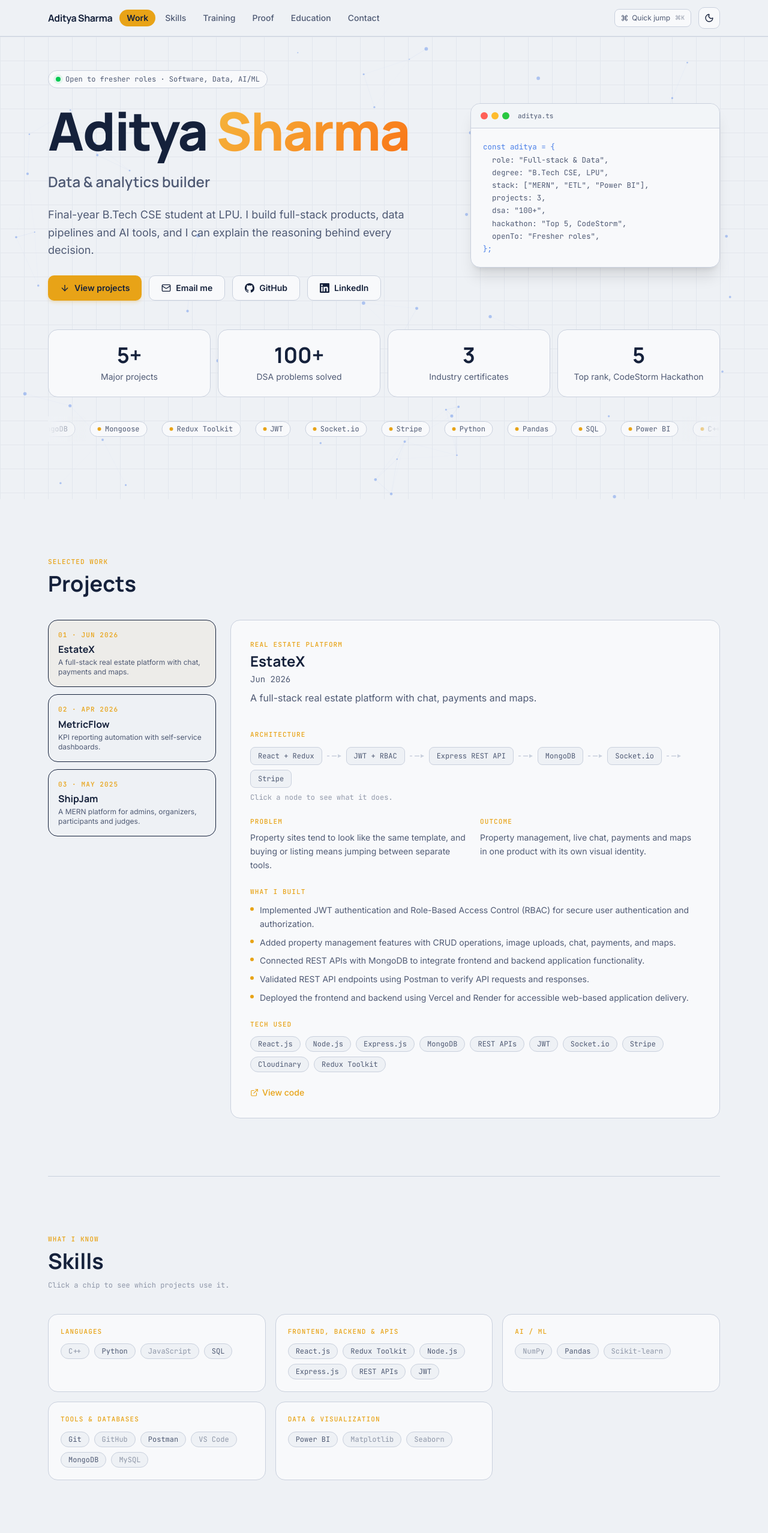
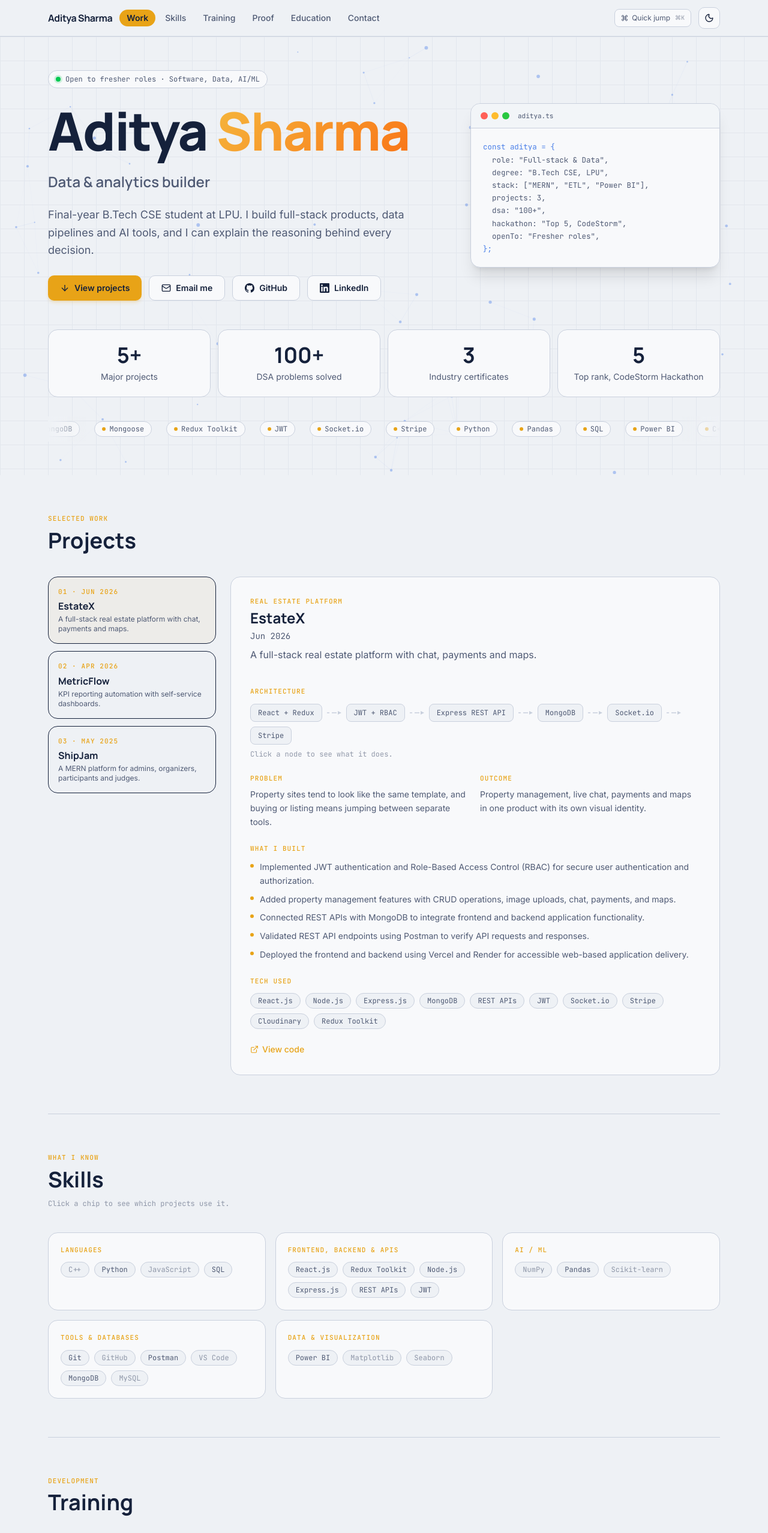
Before and after one commit to adityasharma0723/Portfolio, a Next.js app: page / in a window 1280 px wide. Shown: the top 2555 px of the page at 60% size. Built offline with nearby package versions, Linux system fonts and the light colour scheme.

Commit message:
style: reduce vertical section padding from py-16/py-24 to py-10/py-16 across all sections

```diff
--- a/src/components/sections/Contact.tsx
+++ b/src/components/sections/Contact.tsx
@@ -55,7 +55,7 @@ export default function Contact({
   };
 
   return (
-    <section id="contact" aria-labelledby="contact-heading" className="py-16 lg:py-24">
+    <section id="contact" aria-labelledby="contact-heading" className="py-10 lg:py-16">
       <p className="eyebrow mb-2">Get in touch</p>
       <h2 id="contact-heading" className="font-heading text-3xl sm:text-4xl font-bold text-ink mb-3">
         Contact
--- a/src/components/sections/Education.tsx
+++ b/src/components/sections/Education.tsx
@@ -2,7 +2,7 @@ import type { EducationEntry } from "@/content/types";
 
 export default function Education({ education }: { education: EducationEntry[] }) {
   return (
-    <section id="education" aria-labelledby="education-heading" className="py-16 lg:py-24">
+    <section id="education" aria-labelledby="education-heading" className="py-10 lg:py-16">
       <p className="eyebrow mb-2">Academic background</p>
       <h2 id="education-heading" className="font-heading text-3xl sm:text-4xl font-bold text-ink mb-10">
         Education
--- a/src/components/sections/Hero.tsx
+++ b/src/components/sections/Hero.tsx
@@ -368,7 +368,7 @@ export default function Hero({ data }: { data: HeroData }) {
       )}
 
       {/* Content */}
-      <div className="container-wide relative z-10 pt-10 pb-16 lg:pt-14 lg:pb-24">
+      <div className="container-wide relative z-10 pt-10 pb-10 lg:pt-14 lg:pb-14">
         {/* Two-column grid */}
         <div className="grid lg:grid-cols-[3fr_2fr] gap-12 xl:gap-20 items-center">
           {/* Left column */}
--- a/src/components/sections/Proof.tsx
+++ b/src/components/sections/Proof.tsx
@@ -45,7 +45,7 @@ export default function Proof({
   achievements: Achievement[];
 }) {
   return (
-    <section id="proof" aria-labelledby="proof-heading" className="py-16 lg:py-24">
+    <section id="proof" aria-labelledby="proof-heading" className="py-10 lg:py-16">
       <p className="eyebrow mb-2">Credentials & Recognition</p>
       <h2 id="proof-heading" className="font-heading text-3xl sm:text-4xl font-bold text-ink mb-8">
         Credentials & Achievements
--- a/src/components/sections/Skills.tsx
+++ b/src/components/sections/Skills.tsx
@@ -93,7 +93,7 @@ export default function Skills({
   const projectsUsingChip = activeChip ? SKILL_PROJECT_MAP[activeChip] : null;
 
   return (
-    <section id="skills" aria-labelledby="skills-heading" className="py-16 lg:py-24">
+    <section id="skills" aria-labelledby="skills-heading" className="py-10 lg:py-16">
       <p className="eyebrow mb-2">What I know</p>
       <h2 id="skills-heading" className="font-heading text-3xl sm:text-4xl font-bold text-ink mb-3">
         Skills
--- a/src/components/sections/Training.tsx
+++ b/src/components/sections/Training.tsx
@@ -2,7 +2,7 @@ import type { Training as TrainingType } from "@/content/types";
 
 export default function Training({ training }: { training: TrainingType }) {
   return (
-    <section id="training" aria-labelledby="training-heading" className="py-16 lg:py-24">
+    <section id="training" aria-labelledby="training-heading" className="py-10 lg:py-16">
       <p className="eyebrow mb-2">Development</p>
       <h2 id="training-heading" className="font-heading text-3xl sm:text-4xl font-bold text-ink mb-8">
         Training
--- a/src/components/sections/Work.tsx
+++ b/src/components/sections/Work.tsx
@@ -281,7 +281,7 @@ export default function Work({ projects }: { projects: Project[] }) {
   }, [projects.length]);
 
   return (
-    <section id="work" aria-labelledby="work-heading" className="py-16 lg:py-24">
+    <section id="work" aria-labelledby="work-heading" className="py-10 lg:py-16">
       <p className="eyebrow mb-2">Selected work</p>
       <h2 id="work-heading" className="font-heading text-3xl sm:text-4xl font-bold text-ink mb-10">
         Projects
```
